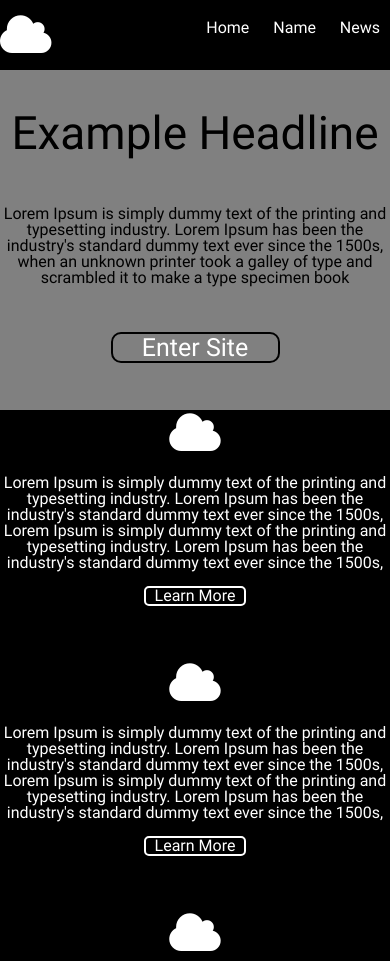
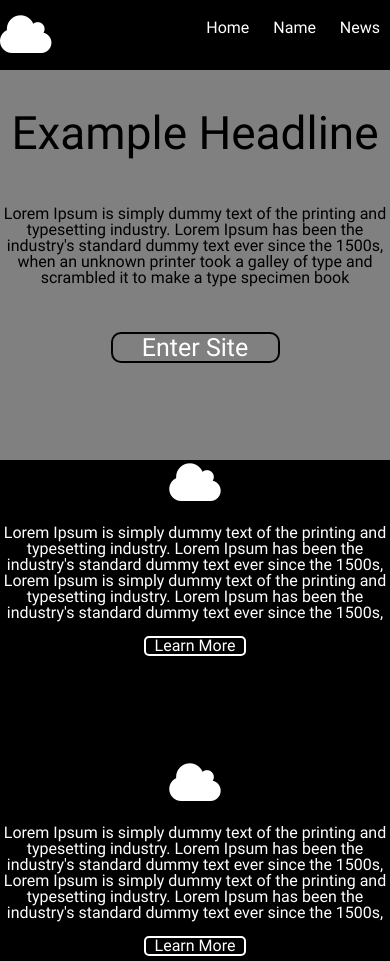
Before and after one commit to opatera/cs314-assignments, a plain HTML site: page mobile-layout/index.html in a window 390 px wide. Shown: the top 961 px of the page. Drawn offline with Linux system fonts and the light colour scheme; files whose address does not match are found by name.

Commit message:
Scales to 350px

```diff
--- a/mobile-layout/style.css
+++ b/mobile-layout/style.css
@@ -153,7 +153,7 @@ p{
 	}
 }
 
-@media (max-width:768px) {
+@media (max-width:900px) {
   p{
     width: 100%;
   }
@@ -168,3 +168,12 @@ p{
     width: 100%
   }
 }
+
+@media (max-width:400px) {
+  header{
+    height: 350px;
+  }
+  .threeboxes{
+    height: 300px;
+  }
+}
```
